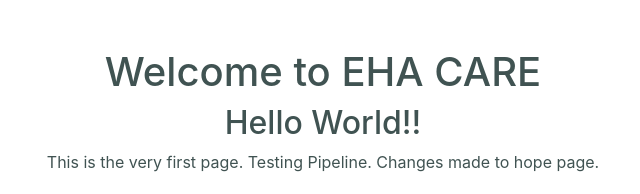
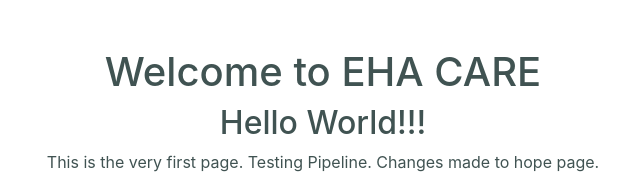
Before and after one commit to GajendraAchar/eha_care_update, a Next.js app in the folder frontend/: page / in a window 1280 px wide. Shown: the top 194 px of the page, without its empty margins (317-957 px from the left). Built offline with nearby package versions, Linux system fonts and the light colour scheme.

Commit message:
Update index.tsx

```diff
--- a/frontend/pages/index.tsx
+++ b/frontend/pages/index.tsx
@@ -14,7 +14,7 @@ const Home: NextPage = () => {
 
        <div><h1 style={{ fontSize: 40}}>Welcome to EHA CARE</h1>
        </div>
-       <h2>Hello World!!</h2>
+       <h2>Hello World!!!</h2>
        <p>This is the very first page. Testing Pipeline. Changes made to hope page.</p>
        </main>
     </div>
```
